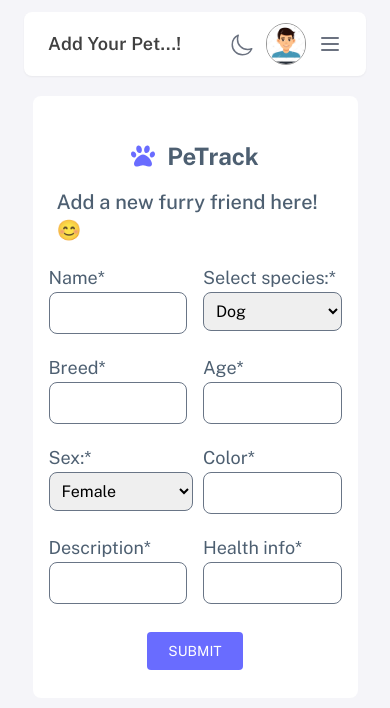
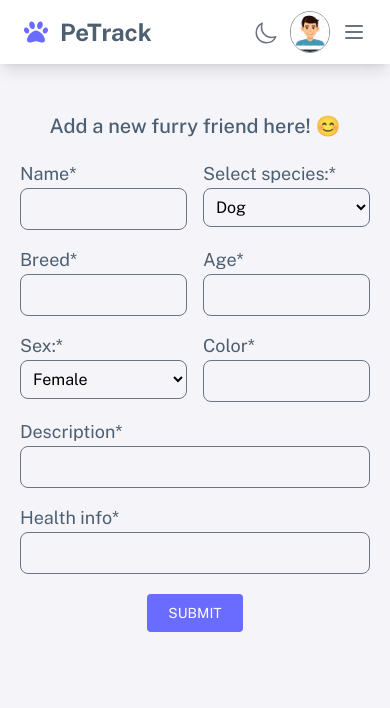
Before and after one commit to priyarathore20/pets-care, a Next.js app: page /add-a-pet in a window 390 px wide. Shown: the top 708 px of the page. Built offline with nearby package versions, Linux system fonts and the light colour scheme.

Commit message:
Mobile responsiveness

```diff
--- a/app/add-a-pet/page.js
+++ b/app/add-a-pet/page.js
@@ -105,10 +105,12 @@ const AddPet = () => {
 
   return (
     <Dashboard>
-      <div className="items-center dark:bg-secondaryBlue flex flex-col justify-center center bg-bgLight">
+      <div className="items-center dark:bg-secondaryBlue flex flex-col justify-center center bg-transparent">
         <Header title={'Add Your Pet...!'} />
-        <div className="w-5/6 dark:bg-primaryBlue items-center my-5 rounded-lg px-4 py-7 flex flex-col justify-center bg-white">
+        <div className=" items-center my-5 rounded-lg px-5 py-7 flex flex-col justify-center sm:bg-white sm:dark:bg-primaryBlue">
+          <div className="sm:block hidden">
             <Logo />
+          </div>
           <h2
             className={
               'mb-5 px-2 text-xl dark:text-formHeading font-medium text-grayHeading'
@@ -119,34 +121,34 @@ const AddPet = () => {
 
           <form
             onSubmit={handleSubmit}
-            className="flex flex-col justify-center items-center center"
+            className="flex flex-col justify-center items-center center w-full"
           >
-            <div className="gap-4 grid sm:max-md:grid-cols-1 mb-6 xxs:grid-cols-2">
+            <div className="gap-x-4 gap-y-3 w-full grid sm:max-md:grid-cols-1 mb-3 xxs:grid-cols-2">
               <div>
                 <Input
                   error={errors?.name}
                   label={'Name*'}
                   type="text"
+                  fullWidth
                   className="input"
                   value={name}
                   onChange={(e) => setName(e.target.value)}
                 />
               </div>
               <div className="flex flex-col">
-                <label className="text-grayHeading text-lg dark:text-cardSubTitle">
+                <label className="text-grayHeading text-lg dark:text-white/75">
                   Select species:*
                 </label>
                 <select
                   value={species?.toLowerCase()}
                   onChange={(e) => setSpecies(e.target.value)}
-                  className="py-2 dark:bg-primaryBlue dark:text-formHeading outline-none border border-cardSubTitle rounded-lg px-2"
+                  className="py-2 dark:text-formHeading outline-none border  bg-transparent border-cardSubTitle rounded-lg px-2"
                 >
-                  <option value="">Select a species</option>
                   {Object.keys(petImg).map((species, i) => (
                     <option
                       value={species.toLowerCase()}
                       key={i}
-                      className="dark:text-formHeading text-gray-700 py-1 outline-none cursor-pointer"
+                      className="dark:text-formHeading dark:bg-black bg-white text-gray-700 py-1 outline-none cursor-pointer"
                     >
                       {species?.charAt(0).toUpperCase() + species?.slice(1)}
                     </option>
@@ -161,6 +163,7 @@ const AddPet = () => {
                   type="text"
                   className="input"
                   value={breed}
+                  fullWidth
                   onChange={(e) => setBreed(e.target.value)}
                 />
               </div>
@@ -170,12 +173,13 @@ const AddPet = () => {
                   label={'Age*'}
                   type="text"
                   className="input"
+                  fullWidth
                   value={age}
                   onChange={(e) => setAge(e.target.value)}
                 />
               </div>
               <div className="flex flex-col">
-                <label className=" text-grayHeading text-lg dark:text-cardSubTitle">
+                <label className=" text-grayHeading text-lg dark:text-white/75">
                   Sex:*
                 </label>
                 <select
@@ -184,13 +188,13 @@ const AddPet = () => {
                     setSex(e.target.value);
                     // console.log(sex);
                   }}
-                  className="dark:bg-primaryBlue dark:text-formHeading py-2 outline-none border min-w-36 border-cardSubTitle rounded-lg px-2"
+                  className="bg-transparent dark:text-formHeading py-2 outline-none border min-w-36 border-cardSubTitle rounded-lg px-2"
                 >
                   {genderOptions.map((gender, i) => (
                     <option
                       value={gender.toLowerCase()}
                       key={i}
-                      className="text-gray-700  dark:text-formHeading py-1 outline-none"
+                      className="text-gray-700 dark:bg-black bg-white dark:text-formHeading py-1 outline-none"
                     >
                       {gender}
                     </option>
@@ -203,31 +207,33 @@ const AddPet = () => {
                   label={'Color*'}
                   type="text"
                   className="input"
+                  fullWidth
                   value={color}
                   onChange={(e) => setColor(e.target.value)}
                 />
               </div>
-              <div>
+            </div>
+            <div className="w-full flex flex-col gap-y-3 mb-4">
               <Input
                 error={errors?.description}
                 label={'Description*'}
                 type="text"
                 className="input"
+                fullWidth
                 value={description}
                 onChange={(e) => setDescription(e.target.value)}
               />
-              </div>
-              <div>
               <Input
                 error={errors?.healthInformation}
                 label={'Health info*'}
+                fullWidth
                 type="text"
                 className="input"
                 value={healthInformation}
                 onChange={(e) => setHealthInformation(e.target.value)}
               />
             </div>
-            </div>
+
             <Button
               onClick={handleSubmit}
               disabled={isLoading}
--- a/app/details/DeletePetModal.jsx
+++ b/app/details/DeletePetModal.jsx
@@ -26,7 +26,7 @@ const DeletePetModal = ({ open, onClose, petId }) => {
 
   return (
     <Dialog open={open} onClose={onClose}>
-      <div className="flex justify-center bg-white dark:bg-primaryBlue shadow-xl px-5 py-8 rounded-xl w-[360px] s:w-[500px] h-4/6">
+      <div className="flex justify-center bg-white dark:bg-primaryBlue shadow-xl px-5 py-8 rounded-xl w-full max-w-[360px] s:max-w-[500px] h-4/6">
         <div className="flex flex-col justify-start items-center">
           <Image src={catImg} height={300} width={300} alt="" />
           <div>
--- a/app/details/EditPetModal.jsx
+++ b/app/details/EditPetModal.jsx
@@ -8,10 +8,8 @@ import React, { useState } from 'react';
 
 const EditPetModal = ({ open, onClose, pet, petId }) => {
   const [name, setName] = useState(pet?.name || '');
-  const [species, setSpecies] = useState(pet?.species || '');
   const [breed, setBreed] = useState(pet?.breed || '');
   const [age, setAge] = useState(pet?.age || '');
-  const [sex, setSex] = useState(pet?.sex || '');
   const [color, setColor] = useState(pet?.color || '');
   const [description, setDescription] = useState(pet?.description || '');
   const [healthInformation, setHealthInformation] = useState(
@@ -43,10 +41,6 @@ const EditPetModal = ({ open, onClose, pet, petId }) => {
       validation = false;
       setErrors((prev) => ({ ...prev, breed: true }));
     }
-    if (sex.length === 0) {
-      validation = false;
-      setErrors((prev) => ({ ...prev, sex: true }));
-    }
     if (color.length === 0) {
       validation = false;
       setErrors((prev) => ({ ...prev, color: true }));
@@ -68,9 +62,7 @@ const EditPetModal = ({ open, onClose, pet, petId }) => {
       const data = {
         name,
         age,
-        species,
         breed,
-        sex,
         color,
         description,
         healthInformation,
@@ -95,7 +87,7 @@ const EditPetModal = ({ open, onClose, pet, petId }) => {
     <Dialog open={open} onClose={onClose}>
       <div
         className={
-          'w-[360px] s:w-[520px] dark:bg-primaryBlue h-full rounded-lg shadow-2xl px-5 pt-8 py-4 pb-8 flex flex-col items-center bg-white'
+          'max-w-[360px] w-full s:max-w-[520px] dark:bg-primaryBlue h-full rounded-lg shadow-2xl px-5 pt-8 py-4 pb-8 flex flex-col items-center bg-white'
         }
       >
         <h2
@@ -106,27 +98,21 @@ const EditPetModal = ({ open, onClose, pet, petId }) => {
           Something changed? Here we go..! 🚀
         </h2>
         <form className="flex flex-col justify-center items-center">
-          <div className="flex flex-wrap justify-center gap-4 mb-8">
+          <div className="justify-center gap-4 grid grid-cols-2 mb-4">
             <Input
               label={'Name'}
               error={errors?.name}
               type="text"
+              fullWidth
               value={name}
               placeholder={pet?.name}
               onChange={(e) => setName(e.target.value)}
             />
             <Input
-              error={errors?.species}
-              placeholder={pet?.species}
-              label={'Species'}
-              type="text"
-              value={species}
-              onChange={(e) => setSpecies(e.target.value)}
-            />
-            <Input
               error={errors?.breed}
               label={'Breed'}
               type="text"
+              fullWidth
               placeholder={pet?.breed}
               value={breed}
               onChange={(e) => setBreed(e.target.value)}
@@ -135,6 +121,7 @@ const EditPetModal = ({ open, onClose, pet, petId }) => {
               error={errors?.age}
               label={'Age'}
               type="text"
+              fullWidth
               placeholder={pet?.age}
               value={age}
               onChange={(e) => setAge(e.target.value)}
@@ -143,32 +130,29 @@ const EditPetModal = ({ open, onClose, pet, petId }) => {
               error={errors?.color}
               placeholder={pet?.color}
               label={'Color'}
+              fullWidth
               type="text"
               value={color}
               onChange={(e) => setColor(e.target.value)}
             />
-            <Input
-              label={'Sex'}
-              error={errors?.sex}
-              placeholder={pet?.sex}
-              type="text"
-              value={sex}
-              onChange={(e) => setSex(e.target.value)}
-            />
+          </div>
+          <div className="flex flex-col gap-y-4 mb-8 w-full">
             <Input
               error={errors?.description}
               placeholder={pet?.description}
               label={'Description'}
               type="text"
               value={description}
+              fullWidth
               onChange={(e) => setDescription(e.target.value)}
             />
             <Input
-              error={errors?.h}
+              error={errors?.healthInformation}
               label={'Health Information'}
               placeholder={pet?.healthInformation}
               type="text"
               value={healthInformation}
+              fullWidth
               onChange={(e) => setHealthInformation(e.target.value)}
             />
           </div>
--- a/app/details/[id]/page.js
+++ b/app/details/[id]/page.js
@@ -81,14 +81,15 @@ const PetDetails = () => {
 
   return (
     <Dashboard>
-      <Header title={`${pet?.name} (${pet?.breed})`} />
+      <Header title={pet ? `${pet?.name}'s info` : ''} />
       {loading ? (
         <div className="h-4/5 w-full">
           <Loader />
         </div>
       ) : (
-        <div className='h-full w-full'>
-          <div className="p-6 mt-[14px] ">
+        <div className="h-full w-full">
+          <div className="p-6">
+            <h2 className="text-3xl font-bold dark:text-white/75">{pet?.name}</h2>
             <div className="flex items-center justify-between md:flex-row gap-y-5 flex-col py-5 w-full h-full">
               <div className="flex-[0.5] max-h-[350px]">
                 <img
@@ -113,7 +114,7 @@ const PetDetails = () => {
                     },
                   }}
                 />
-                <p className="text-gray-700">
+                <p className="dark:text-white/75 text-gray-700">
                   Stick it to your pet&apos;s collar.
                 </p>
               </div>
--- a/app/profile/page.js
+++ b/app/profile/page.js
@@ -44,15 +44,31 @@ const UserProfile = () => {
             </div>
           </div>
           {/* User details */}
-          {userDetails.map((item, index) => (
-            <div
-              className="px-12 py-2 flex flex-col xs:flex-row justify-between items-center md:items-start"
-              key={index}
-            >
-              <div className="text-gray-500 text-lg ">{item.label}</div>
-              <div className="text-gray-500 text-lg">{item.value}</div>
+          <div className="flex justify-center gap-x-4 items-center">
+            <div className="flex-[0.5]">
+              {userDetails.map((item, index) => (
+                <div className=" py-2 text-right" key={index}>
+                  <div className="text-gray-500 whitespace-nowrap dark:text-white/75 text-lg">
+                    {item.label}
+                  </div>
+                </div>
+              ))}
             </div>
-          ))}
+
+            <div className="flex-[0.5]">
+              {userDetails.map((item, index) => (
+                <div
+                  className=" py-2 flex flex-col xs:flex-row justify-between items-center md:items-start"
+                  key={index}
+                >
+                  {' '}
+                  <div className="text-gray-500 dark:text-white/75 text-lg">
+                    {item.value}
+                  </div>
+                </div>
+              ))}
+            </div>
+          </div>
           {/* <div className="flex justify-center items-center mt-6 ">
             <div
               onClick={() => setIsOpen(true)}
--- a/components/Dialog.jsx
+++ b/components/Dialog.jsx
@@ -18,7 +18,7 @@ const Dialog = ({ open, onClose, children }) => {
       ></div>
       <div
         className={classNames(
-          'z-40 relative max-h-[85%] overflow-x-hidden overflow-y-auto'
+          'z-40 relative max-h-[85%] px-5 overflow-x-hidden overflow-y-auto'
         )}
       >
         {children}
--- a/components/Header.jsx
+++ b/components/Header.jsx
@@ -8,6 +8,7 @@ import { useRouter } from 'next/navigation';
 import { useContext, useState } from 'react';
 import { AuthContext } from '@/context/UserContext';
 import { sidebarLinks } from '@/data';
+import Logo from './Logo';
 
 const Header = ({ title }) => {
   const { webUser } = useContext(AuthContext);
@@ -21,13 +22,16 @@ const Header = ({ title }) => {
   };
 
   return (
-    <div className="mt-3 px-6 w-full">
+    <div className="sm:mt-3 sm:px-6 w-full">
       <div
         className={
-          'w-full h-16 -p-[16px] flex items-center justify-between shadow-sm dark:bg-primaryBlue rounded-lg bg-white px-6'
+          'w-full h-16 flex items-center justify-between sm:shadow-sm shadow-lg dark:bg-primaryBlue sm:rounded-lg bg-white px-6'
         }
       >
-        <div className="font-semibold text-black/75 text-lg dark:text-formHeading tracking-[0.015rem]">
+        <div className='block sm:hidden'>
+          <Logo />
+        </div>
+        <div className="sm:block hidden font-semibold text-black/75 text-lg dark:text-formHeading tracking-[0.015rem]">
           {title}
         </div>
 
@@ -54,19 +58,14 @@ const Header = ({ title }) => {
             <div
               className={`${
                 menuOpen ? 'block' : 'hidden'
-              } absolute bg-white dark:bg-primaryBlue h-56 w-36 top-8 -right-6 px-5 py-2`}
+              } absolute bg-white dark:bg-primaryBlue w-40 top-12 -right-6 p-5 `}
             >
               {sidebarLinks.map((actions, index) => (
-                <div key={index} className="pt-5">
-                  <div className="mb-2">
-                    <span className="border-gray-400 border-b w-full font-medium text-black/75 text-sm dark:text-white/75 tracking-[0.4px]">
-                      {actions.category}
-                    </span>
-                  </div>
+                <div key={index} className="">
                   {actions.links.map((item, itemIndex) => (
                     <div key={itemIndex}>
                       <h1
-                        className="mb-1 text-black/75 text-sm dark:text-white/75"
+                        className="mb-4 text-black/75 dark:text-white/75"
                         onClick={() => router.push(item?.href)}
                       >
                         {item?.name}
--- a/components/Input.jsx
+++ b/components/Input.jsx
@@ -20,7 +20,7 @@ const Input = ({
       })}
     >
       {label && (
-        <label className="text-grayHeading text-lg dark:text-cardSubTitle">
+        <label className="text-grayHeading text-lg dark:text-white/75">
           {label}
         </label>
       )}
@@ -32,7 +32,7 @@ const Input = ({
         type={type}
         onChange={onChange}
         className={classNames(
-          'dark:text-formHeading rounded-lg pl-3 text-grayHeading outline-none dark:bg-primaryBlue bg-white border border-cardSubTitle py-2 px-1',
+          'dark:text-white/75 rounded-lg pl-3 text-grayHeading outline-none bg-transparent border border-cardSubTitle py-2 px-1',
           {
             'bg-gray-100 text-gray-400 cursor-not-allowed': disabled,
             'border border-red/95': error,
--- a/components/Logo.jsx
+++ b/components/Logo.jsx
@@ -1,17 +1,22 @@
 import { FaPaw } from 'react-icons/fa';
 
 import React from 'react';
+import Link from 'next/link';
 
 const Logo = () => {
   return (
-    <div className="flex flex-1 items-center gap-x-3 px-8 py-4">
+    <Link href={'/'}>
+      <div className="flex flex-1 items-center gap-x-3">
         <FaPaw className="w-6 h-8 text-formButton" />
         <h2
-        className={'dark:text-formHeading text-2xl font-bold  text-grayHeading'}
+          className={
+            'dark:text-formHeading text-2xl font-bold  text-grayHeading'
+          }
         >
           PeTrack
         </h2>
       </div>
+    </Link>
   );
 };
 
--- a/components/Sidebar.jsx
+++ b/components/Sidebar.jsx
@@ -23,7 +23,9 @@ const Sidebar = () => {
         'dark:bg-primaryBlue sm:block hidden w-[260px] pt-5 px-4 h-screen bg-white shadow-sm text-grayHeading'
       }
     >
-      <Logo />
+      <div className='px-8 py-3'>
+        <Logo />
+      </div>
       {sidebarLinks.map((actions, index) => (
         <div key={index} className="pt-5">
           <div className="mb-3">
@@ -68,7 +70,7 @@ function SidebarMenuLink({ item, pathname, onClick }) {
       >
         <svg
           className={classNames('w-6 h-6 ', {
-            ['text-formTitle dark:text-gray-500']: pathname !== item?.href,
+            ['text-formTitle dark:text-white/75']: pathname !== item?.href,
             [' text-formButton']: pathname === item?.href,
           })}
           viewBox="0 0 24 24"
@@ -78,7 +80,7 @@ function SidebarMenuLink({ item, pathname, onClick }) {
         </svg>
         <div
           className={classNames('flex-1text-base  tracking-[0.15px]', {
-            ['text-formTitle dark:text-gray-500']: pathname !== item?.href,
+            ['text-formTitle dark:text-white/75']: pathname !== item?.href,
             [' text-formButton']: pathname === item?.href,
           })}
         >
```
Lines whose indentation alone changed are shown as unchanged.
